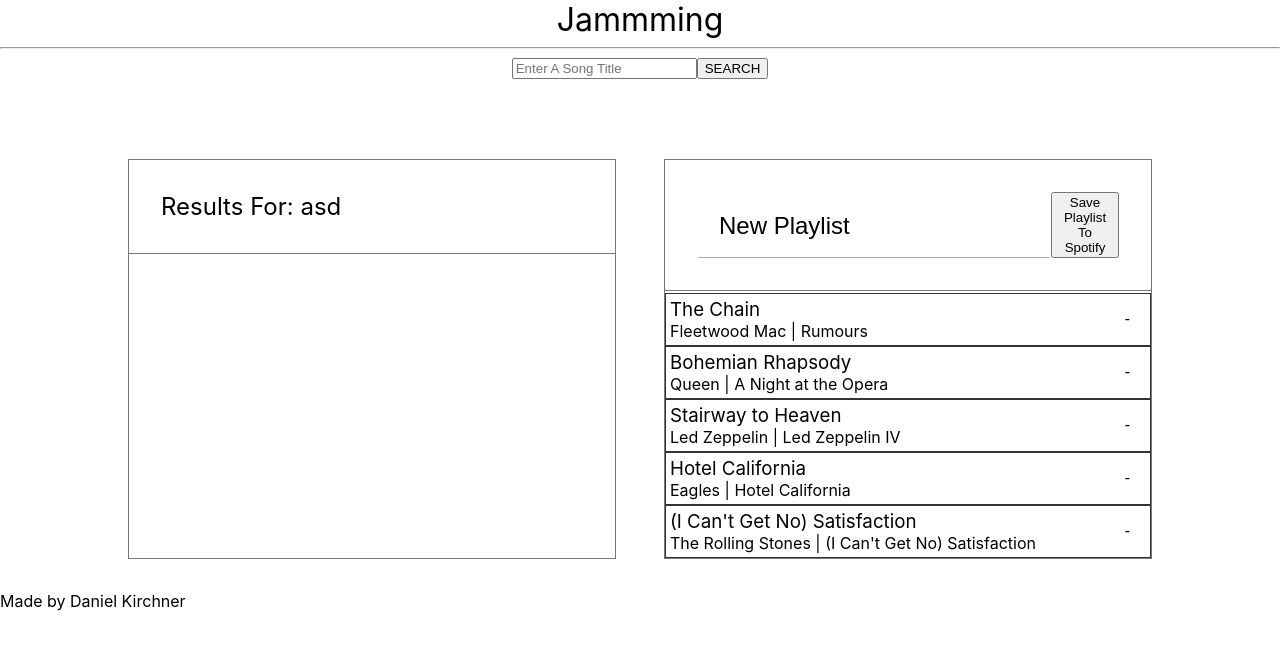
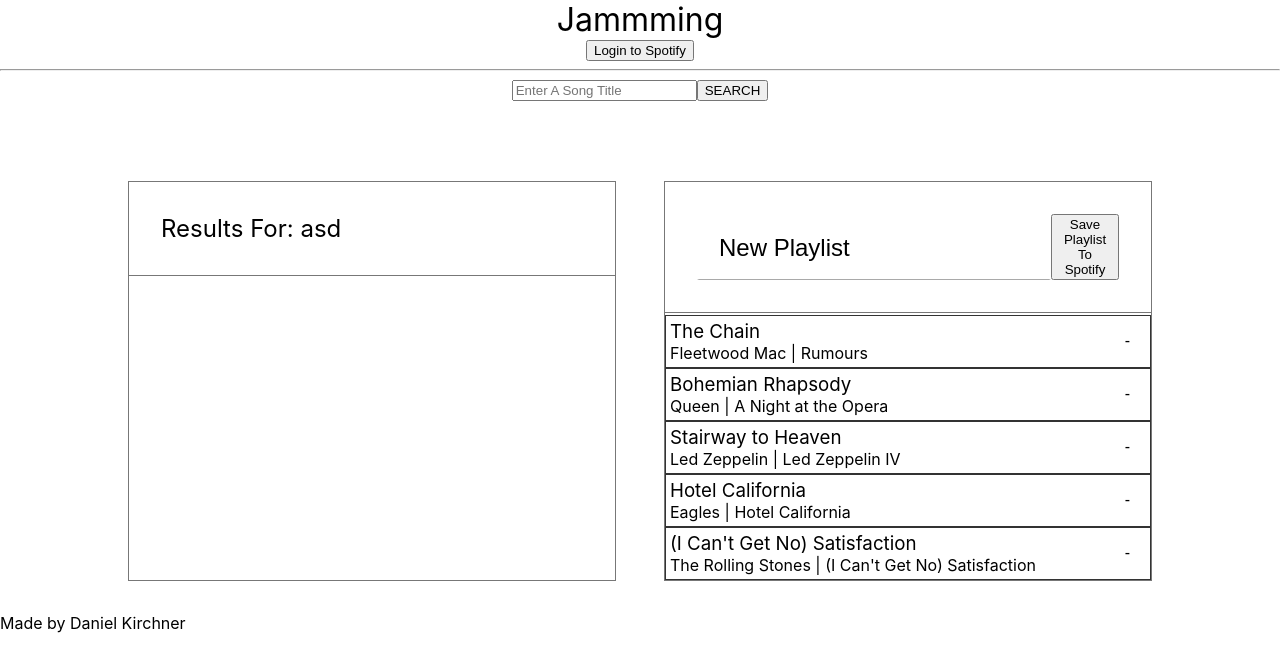
Before and after one commit to Daniel-Kirchner/jammming, a React (Create React App) app: page / in a window 1280 px wide. Shown: the top 672 px of the page. Built offline with nearby package versions, Linux system fonts and the light colour scheme.

Commit message:
Implement Track Search with Spotify API

```diff
--- a/src/App.js
+++ b/src/App.js
@@ -1,23 +1,26 @@
-import { useCallback, useState } from "react";
+import { useCallback, useEffect, useState } from "react";
 
 import Playlist from "./components/Playlist/Playlist";
 import SearchBar from "./components/SearchBar/SearchBar";
 import SearchResults from "./components/SearchResults/SearchResults";
 
+import Spotify from "./utils/Spotify";
 import styles from "./App.module.css";
 
-import { mockSearchResults, mockPlaylistTracks } from "./utils/mockdata";
+import { mockPlaylistTracks } from "./utils/mockdata";
 
 function App() {
   const [searchResults, setSearchResults] = useState([]);
   const [playlistTracks, setPlaylistTracks] = useState(mockPlaylistTracks);
   const [playlistName, setPlaylistName] = useState("");
+  const [token, setToken] = useState(""); // TODO: remove token state (update login button)
+
+  useEffect(() => {
+    setToken(Spotify.getAccessToken());
+  }, []);
 
   const search = useCallback((term) => {
-    const filteredResults = mockSearchResults.filter((track) =>
-      track.name.toLowerCase().includes(term.toLowerCase())
-    );
-    setSearchResults(filteredResults);
+    Spotify.search(term).then(setSearchResults);
   }, []);
 
   const addTrack = useCallback(
@@ -40,10 +43,19 @@ function App() {
     setPlaylistName(name);
   }, []);
 
+  console.log("App rendered");
+
   return (
     <>
       <header className={styles.header}>
         <h1>Jammming</h1>
+        {token ? (
+          <button onClick={() => setToken(Spotify.logout)}>Logout</button>
+        ) : (
+          <a href={Spotify.getAuthUrl()}>
+            <button>Login to Spotify</button>
+          </a>
+        )}
         <hr />
         <SearchBar onSearch={search} />
       </header>
--- /dev/null
+++ b/src/utils/Spotify.js
@@ -0,0 +1,59 @@
+const clientId = process.env.REACT_APP_CLIENT_ID; // Spotify clientId.
+const redirectUri = "http://localhost:3000"; // Have to add this to your accepted Spotify redirect URIs on the Spotify API.
+const authEndpoint = "https://accounts.spotify.com/authorize";
+const reponseType = "token";
+
+const Spotify = {
+  getAuthUrl() {
+    return `${authEndpoint}?client_id=${clientId}&redirect_uri=${redirectUri}&response_type=${reponseType}`;
+  },
+
+  getAccessToken() {
+    const hash = window.location.hash;
+    let token = window.localStorage.getItem("token");
+
+    if (!token && hash) {
+      token = hash
+        .substring(1)
+        .split("&")
+        .find((elem) => elem.startsWith("access_token"))
+        .split("=")[1];
+
+      window.location.hash = "";
+      window.localStorage.setItem("token", token);
+    }
+
+    return token;
+  },
+
+  logout() {
+    window.localStorage.removeItem("token");
+    return "";
+  },
+
+  // TODO: make search method generic for types
+  async search(term, type = "track") {
+    const token = this.getAccessToken();
+    const response = await fetch(
+      `https://api.spotify.com/v1/search?q=${term}&type=${type}`,
+      {
+        headers: {
+          Authorization: `Bearer ${token}`,
+        },
+      }
+    );
+    const jsonResponse = await response.json();
+    if (!jsonResponse.tracks) {
+      return [];
+    }
+    return jsonResponse.tracks.items.map((track) => ({
+      id: track.id,
+      name: track.name,
+      artist: track.artists[0].name,
+      album: track.album.name,
+      uri: track.uri,
+    }));
+  },
+};
+
+export default Spotify;
```
Also changed, not shown: 1 other file (tests, documents, lock files or other folders).
